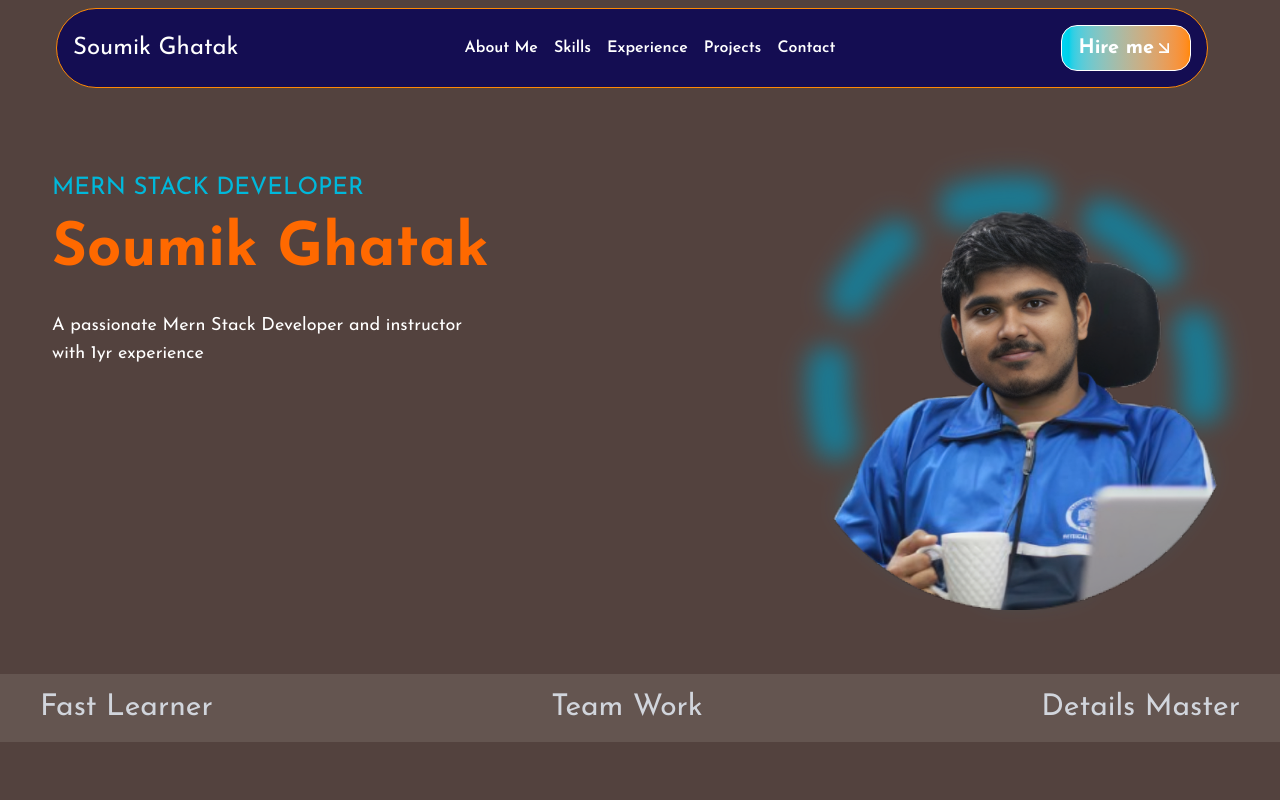
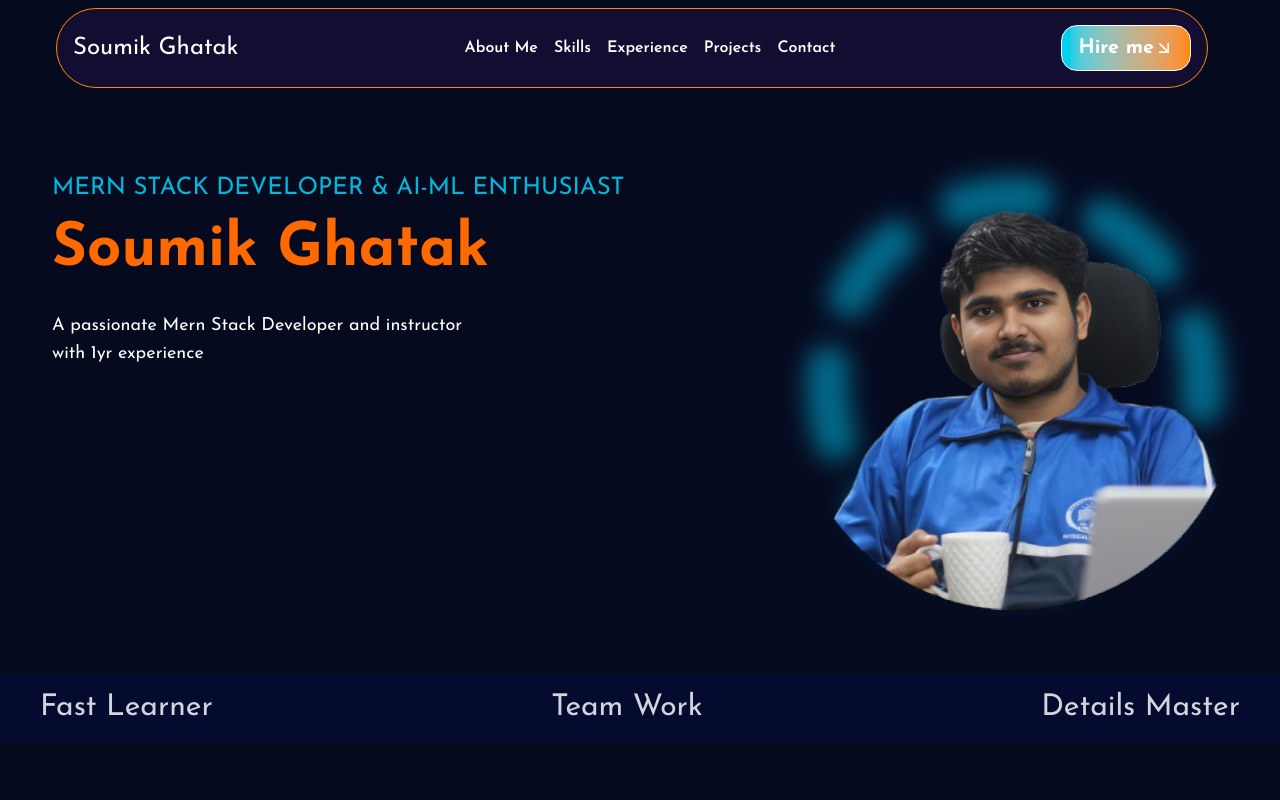
Before and after one commit to soumik7063/My-portfolio, a React (Vite) app: page / in a window 1280 px wide. Shown: the top 800 px of the page. Built offline with nearby package versions, Linux system fonts and the light colour scheme.

Commit message:
color palate change

```diff
--- a/src/components/heroSection/HeroText.jsx
+++ b/src/components/heroSection/HeroText.jsx
@@ -9,7 +9,7 @@ const HeroText = () => {
         initial='hidden'
         whileInView='show'
         viewport={{once:false,amount:0}}
-        className='lg:text-2xl text-xl  uppercase text-cyan-500'>Mern Stack developer</motion.h2>
+        className='lg:text-2xl text-xl  uppercase text-cyan-500'>Mern Stack developer & AI-ML Enthusiast</motion.h2>
         <motion.h1
         variants={fadeIn('right',0.2)}
         initial='hidden'
--- a/src/components/projectsSection/ProjectMain.jsx
+++ b/src/components/projectsSection/ProjectMain.jsx
@@ -26,7 +26,7 @@ const ProjectMain = () => {
             tech:'HTML,CSS, JS',
             align:'right',
             link:'https://github.com/soumik7063/chessy-chess',
-            image:'../../public/images/website-img-1.jpg'
+            image:'../../images/website-img-1.jpg'
         },
         {
             name:'Employee Management System',
--- a/src/index.css
+++ b/src/index.css
@@ -3,8 +3,8 @@
 @import "tailwindcss";
 @theme {
   --color-brown: #53423e;
-  --color-lightbrown: #645550;
-  --color-purple: #140d52;
+  --color-lightbrown: #050a2f ;
+  --color-purple: #140d32;
   --color-lightpurple: #5a4bda;
 
   --default-font-family:'josefin sans';
@@ -20,5 +20,5 @@
 }
 body{
   font-family:'josefin Sans';
-  background-color: #53423e;
+  background-color: #050a1f;
 }
```
